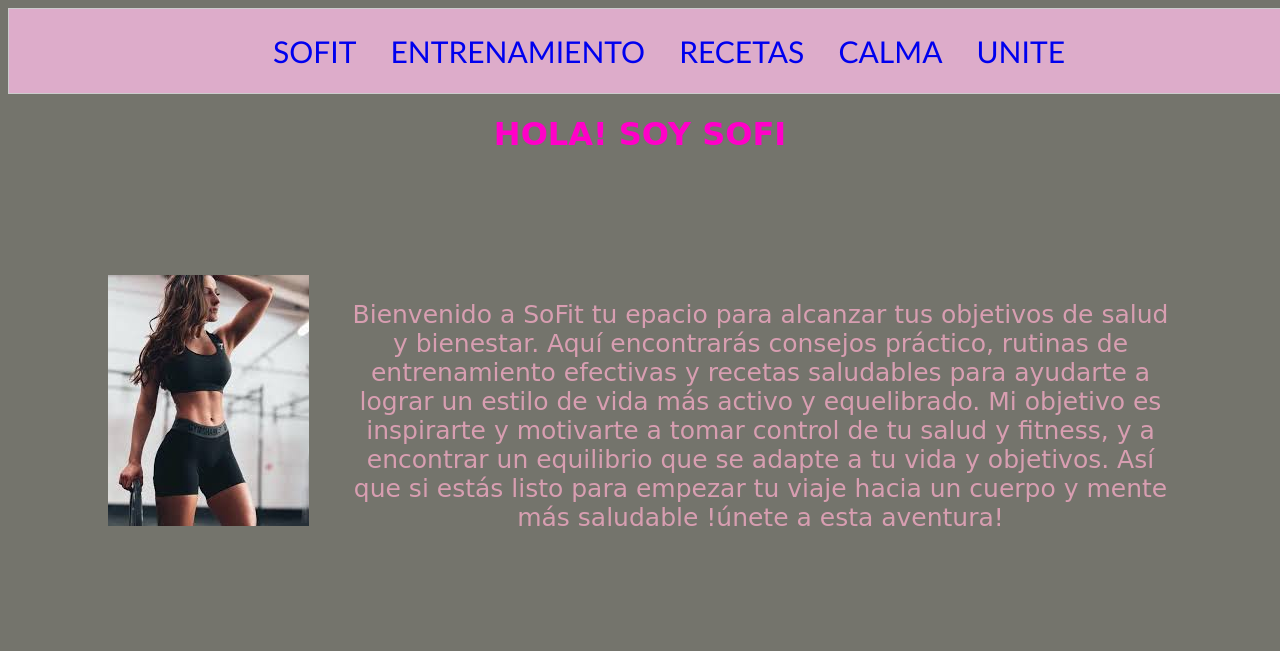
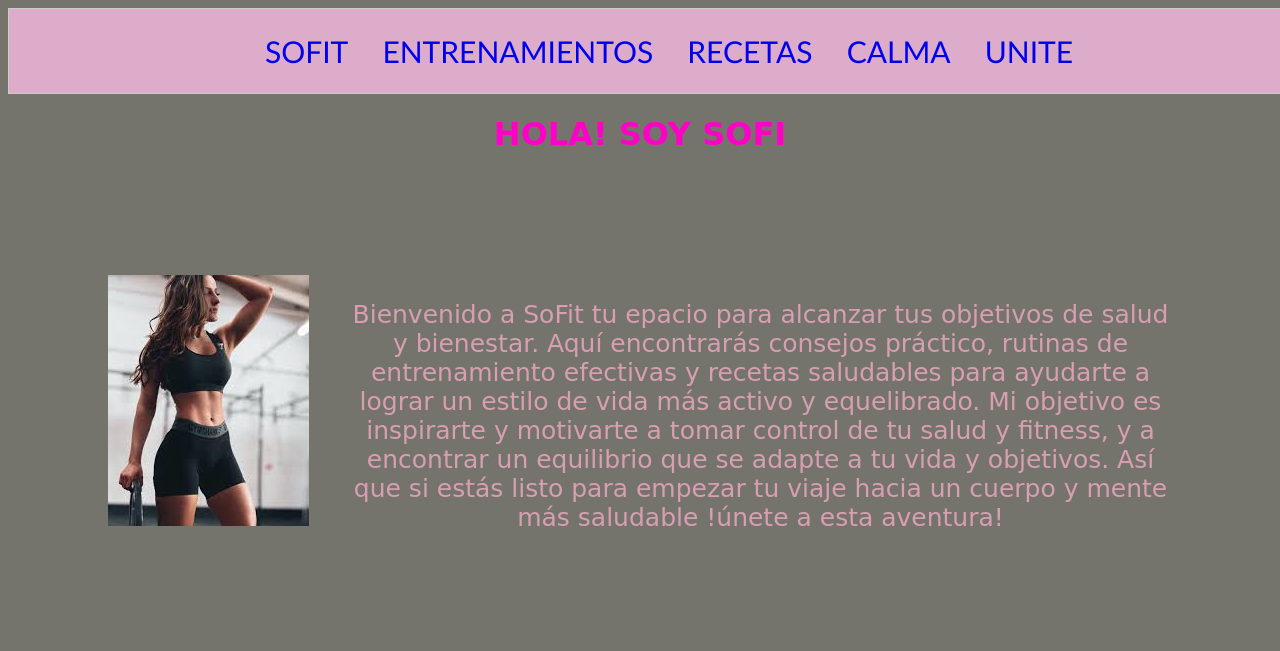
Before and after one commit to Giuli056/sofit, a plain HTML site: page index.html in a window 1280 px wide. Shown: the top 651 px of the page. Drawn offline with Linux system fonts and the light colour scheme.

Commit message:
cambios en index.html

```diff
--- a/index.html
+++ b/index.html
@@ -17,7 +17,7 @@
         <nav>
             <ul>
                 <li class="navegador"><a href="#">SOFIT</a></li>
-                <li class="navegador"><a href="./pages/entrenamiento.html">ENTRENAMIENTO</a></li>
+                <li class="navegador"><a href="./pages/entrenamiento.html">ENTRENAMIENTOS</a></li>
                 <li class="navegador"><a href="./pages/recetas.html">RECETAS</a></li>
                 <li class="navegador"><a href="./pages/calma.html">CALMA</a></li>
                 <li class="navegador"><a href="./pages/unite.html">UNITE</a></li>
```
